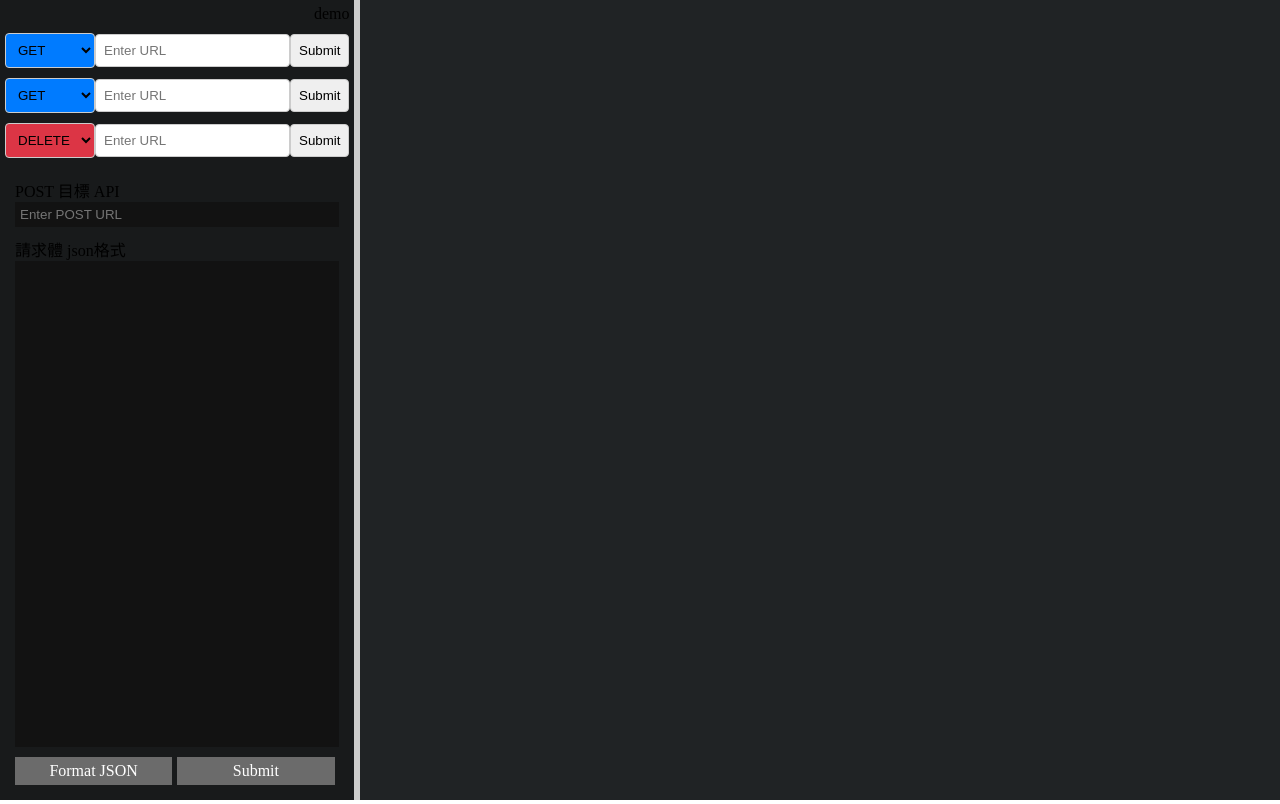
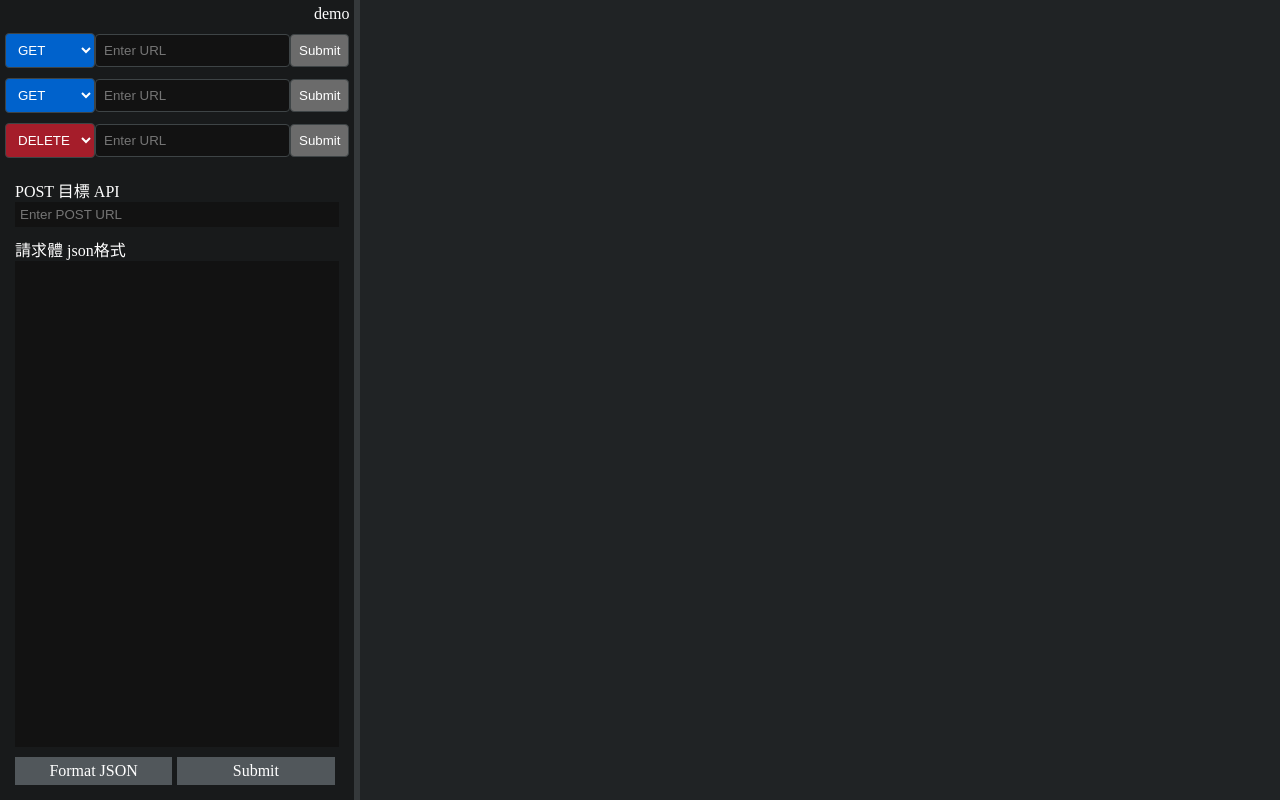
Before and after one commit to wayne23123/documentRepository, a plain HTML site: page tools/nodePostMethodsDemoV2.html in a window 1280 px wide. Drawn offline with Linux system fonts and the light colour scheme.

Commit message:
nodePostMethodsDemoV2樣式修正

```diff
--- a/tools/nodePostMethodsDemoV2.html
+++ b/tools/nodePostMethodsDemoV2.html
@@ -35,6 +35,7 @@
       }
       .sidebar {
         background-color: #181a1b;
+        color: #fff;
         padding: 5px;
         display: flex;
         flex-direction: column;
@@ -56,20 +57,29 @@
         justify-content: flex-end;
         margin-bottom: 10px;
       }
+      .httpMethod {
+        color: #fff;
+      }
       .form-section select,
       .form-section input[type='text'],
       .form-section input[type='submit'] {
         padding: 8px;
-        border: 1px solid #ccc;
+        border: 1px solid #3e4446;
         border-radius: 4px;
       }
       .form-row input[type='text'] {
+        background-color: #121212;
+        color: #fff;
         flex: 1;
+      }
+      .form-row input[type='submit'] {
+        background-color: #6b6b6b;
+        color: #fff;
       }
       .divider {
         width: 6px;
         cursor: ew-resize;
-        background-color: #ccc;
+        background-color: #35393b;
       }
       .main-content {
         flex: 1;
@@ -102,8 +112,8 @@
         flex: 1;
         margin-right: 5px;
         padding: 5px;
-        background-color: #6b6b6b;
-        color: #ffffff;
+        background-color: #51575b;
+        color: #fff;
         cursor: pointer;
       }
       .iframe-container {
@@ -125,6 +135,21 @@
         background: rgba(0, 0, 0, 0);
         z-index: 9999;
       }
+      ::-webkit-scrollbar {
+        width: 10px;
+      }
+
+      ::-webkit-scrollbar-track {
+        background: #444;
+      }
+
+      ::-webkit-scrollbar-thumb {
+        background: #666;
+      }
+
+      ::-webkit-scrollbar-thumb:hover {
+        background: #666;
+      }
     </style>
   </head>
   <body>
@@ -139,11 +164,11 @@
                 id="logFormHttpMethod"
                 class="httpMethod"
               >
-                <option value="GET" data-color="#007bff">GET</option>
-                <option value="POST" data-color="#28a745">POST</option>
-                <option value="DELETE" data-color="#dc3545">DELETE</option>
-                <option value="PUT" data-color="#ffc107">PUT</option>
-              </select>
+              <option value="GET" data-color="#0062CC">GET</option>
+              <option value="POST" data-color="#208637">POST</option>
+              <option value="DELETE" data-color="#A51D2A">DELETE</option>
+              <option value="PUT" data-color="#967000">PUT</option>
+            </select>
               <input
                 type="text"
                 id="logFormUrl"
@@ -163,11 +188,11 @@
                 id="fontListFormHttpMethod"
                 class="httpMethod"
               >
-                <option value="GET" data-color="#007bff">GET</option>
-                <option value="POST" data-color="#28a745">POST</option>
-                <option value="DELETE" data-color="#dc3545">DELETE</option>
-                <option value="PUT" data-color="#ffc107">PUT</option>
-              </select>
+              <option value="GET" data-color="#0062CC">GET</option>
+              <option value="POST" data-color="#208637">POST</option>
+              <option value="DELETE" data-color="#A51D2A">DELETE</option>
+              <option value="PUT" data-color="#967000">PUT</option>
+            </select>
               <input
                 type="text"
                 id="fontListFormUrl"
@@ -187,13 +212,13 @@
                 id="deleteAllFormHttpMethod"
                 class="httpMethod"
               >
-                <option value="GET" data-color="#007bff">GET</option>
-                <option value="POST" data-color="#28a745">POST</option>
-                <option value="DELETE" selected data-color="#dc3545">
-                  DELETE
-                </option>
-                <option value="PUT" data-color="#ffc107">PUT</option>
-              </select>
+              <option value="GET" data-color="#0062CC">GET</option>
+                  <option value="POST" data-color="#208637">POST</option>
+                  <option value="DELETE" selected data-color="#A51D2A">
+                    DELETE
+                  </option>
+                  <option value="PUT" data-color="#967000">PUT</option>
+                </select>
               <input
                 type="text"
                 id="deleteAllFormHttpUrl"
```
